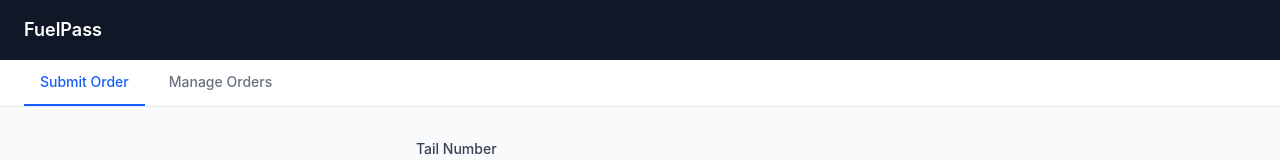
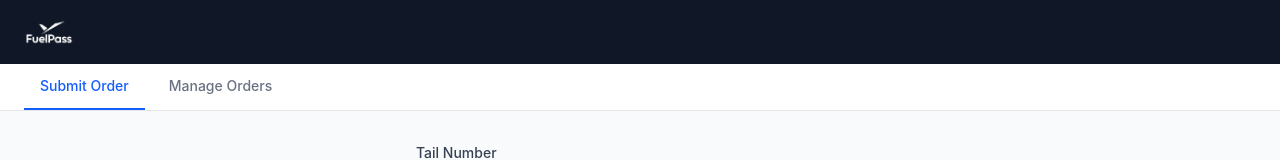
Before and after one commit to rakeezam/fuelpass-challenge, a React (Vite) app in the folder frontend/: page / in a window 1280 px wide. Shown: the top 160 px of the page. Built offline with nearby package versions, Linux system fonts and the light colour scheme; no server answers.

Commit message:
Add fuelpass logo

```diff
--- a/frontend/src/App.tsx
+++ b/frontend/src/App.tsx
@@ -2,6 +2,7 @@
 import { OrderForm } from "./components/OrderForm";
 import { OrderTable } from "./components/OrderTable";
 import { FilterBar } from "./components/FilterBar";
+import fuelpassLogo from "./assets/fuelpass-logo.png";
 
 type Tab = "submit" | "manage";
 
@@ -17,7 +18,9 @@
   return (
     <div className="min-h-screen bg-gray-50">
       <header className="bg-gray-900 px-6 py-4">
-        <h1 className="text-lg font-semibold text-white">FuelPass</h1>
+        <h1>
+          <img src={fuelpassLogo} alt="FuelPass" className="h-8 w-auto" />
+        </h1>
       </header>
 
       <nav className="flex gap-2 border-b border-gray-200 bg-white px-6">
```
Also changed, not shown: frontend/src/assets/fuelpass-logo.png (added).
